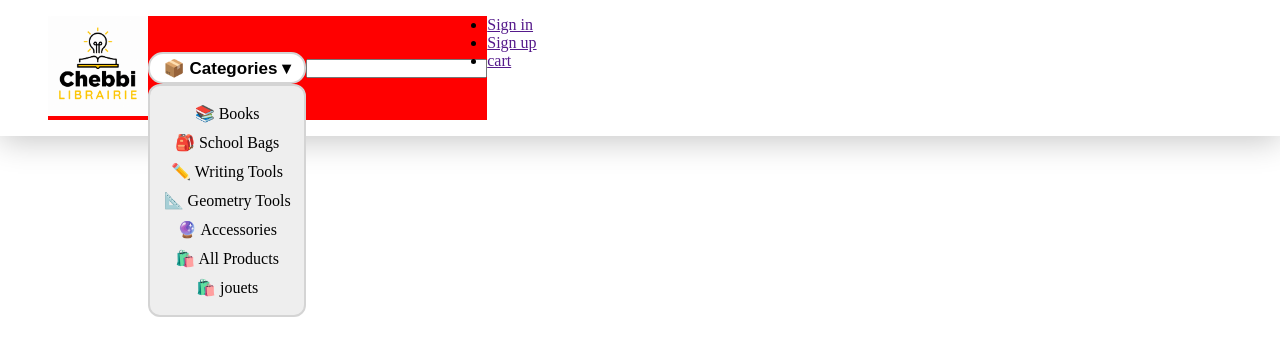
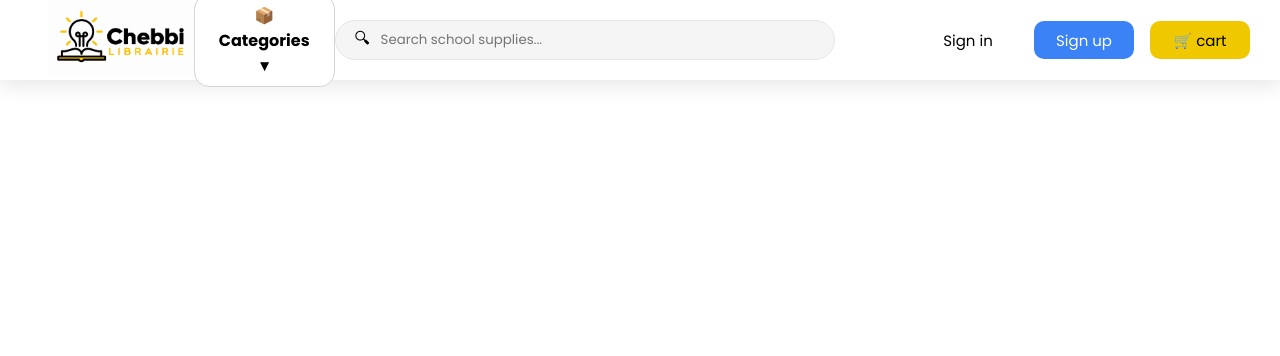
Before and after one commit to RayenRj/LibrairieChebbi, a PHP site: page /includes/header.html in a window 1280 px wide. Shown: the top 356 px of the page. Run offline with PHP 8.4, Linux system fonts and the light colour scheme.

Commit message:
Reglage du header

```diff
--- a/assets/css/header.css
+++ b/assets/css/header.css
@@ -5,6 +5,7 @@
     box-sizing: border-box;
     margin: 0;
     padding: 0;
+    font-family: "Poppins", sans-serif;
 }
 
 :root{
@@ -170,28 +52,37 @@ header{
     flex-direction: row;
     flex-wrap: nowrap;
     /* max-height: 100px; */
-    box-shadow: 0px 5px 30px rgba(0, 0, 0, 0.223);
+    box-shadow: 0px 5px 20px rgba(0, 0, 0, 0.1);
     position: fixed;
-    padding: 1em 3em;
+    padding: 0.5em 3em;
+    justify-content: space-between;
+    align-items: center;
+    height: 80px;
+    user-select: none;
 }
 header .left-part{
     display: flex;
     justify-content: space-evenly;
-    background-color: red;
+    /* background-color: red; */
     align-items: center;
+    width: 50%;
+
 }
 header img{
-    width: 100px;
+    height: 80px;
+    cursor: pointer;
 }
 
 header .left-part .categories button{
-    font-size: 17px;
+    font-size: 16px;
     font-weight: bold;
-    border: 2px solid var(--gray-300);
+    border: 1px solid var(--gray-300);
     border-radius: 15px;
-    padding: 0.2em 0.8em ;
+    padding: 0.5em 1.5em ;
     background-color: white;
+    cursor: pointer;
 }
+
 header .left-part .categories{
     position: relative;
 }
@@ -200,21 +91,133 @@ header .left-part .categories ul{
 }
 header .left-part .categories ul{
     position: absolute;
-    background-color: #eee;
-    border: 2px solid var(--gray-300);
+    background-color: #ffffff;
+    border: 1px solid var(--gray-300);
     width: 100%;
     border-radius: 12px;
     padding: 0.5em;
-    /* display: none; */
+    display: none;
     /* hedhi tetna7a ba3d  */
 }
 
 header .left-part .categories ul li a{
     color: black;
     text-decoration: none;
-    text-align: center;
+    text-align: left;
     width: 100%;
     display: block;
     margin: 10px auto;
+    padding-left: 1em;
+
 
 }
+
+
+header .left-part .categories button:hover{
+  border: #D4A800 1px solid;
+  background-color: #d4aa003d;
+}
+header .left-part .categories button:hover + ul{
+  display: block;
+}
+
+
+header .left-part .search .input-container{
+  width: 500px;
+  height: 40px;
+  border-radius: 2em;
+  position: relative;
+}
+
+
+
+header .left-part .search .input-container input{
+  position: absolute;
+  top: 0;
+  left: 0;
+  height: 100%;
+  width: 100%;
+  border-radius: 2em;
+  border: 1.5px solid var(--gray-200);
+  padding: 1em;
+  position: relative;
+  padding-left: 45px;
+  padding-right: 1em;
+  background-color: var(--gray-100);
+  position: relative;
+  width: 100%;
+
+}
+
+header .left-part .search .input-container input:focus{
+  box-shadow: 0px 0px 20px rgba(0, 0, 0, 0.1);
+  outline: var(--blue) 1px solid;
+  background-color: var(--white);
+}
+
+header .left-part .search .input-container span{
+  position: absolute;
+  z-index: 999;
+  top: 50%;
+  transform: translateY(-50%);
+  left: 20px;
+}
+
+
+
+
+
+
+/* part two */
+
+.part-two{
+
+  width: 25%;
+}
+.part-two ul{
+  list-style-type: none;
+  width: 100%;
+  display: flex;
+  justify-content: center;
+  gap: 1em;
+
+}
+.part-two ul li a{
+  list-style: none;
+  font-size: 15px;
+  text-decoration: none;
+  color: black;
+  display: inline-block;
+  padding: 0.5em 1em;
+  width: 100px;
+  text-align: center;
+
+}
+
+#sign-in{
+  border-radius: 10px;
+  transition: 0.5s ease all;
+}
+#sign-in:hover{
+  background-color: var(--gray-200);
+  color: var(--blue);
+}
+#sign-up{
+  background-color: var(--blue);
+  color: var(--white);
+  border-radius: 10px;
+  transition: 0.5s ease all;
+}
+
+#sign-up:hover{
+  background-color: #1e4481;
+}
+
+#cart{
+  border-radius: 10px;
+  background-color: var(--yellow-dark);
+  transition: 0.5s ease all;
+}
+#cart:hover{
+  background-color: var(--yellow-deep);
+}
--- a/includes/header.html
+++ b/includes/header.html
@@ -10,11 +10,11 @@
     <header>
         <div class="left-part">
             <div class="logo">
-                <img src="../assets/images/logo/logo1.png"  alt="logo">
+                <img src="../assets/images/logo/logo2.png"  alt="logo">
             </div>
             <div class="categories">
                 <button>📦 Categories ▾ </button>
-                <ul>
+                <ul class="dropdown-menu">
                     <li><a href="">📚 Books</a></li>
                     <li><a href="">🎒 School Bags</a></li>
                     <li><a href="">✏️ Writing Tools</a></li>
@@ -26,7 +26,11 @@
             </div>
             <div class="search">
                 <form action="" method="GET">
-                    <input type="search" id="search">
+
+                    <div class="input-container">
+                        <span>🔍︎</span>
+                        <input type="search" placeholder="Search school supplies..." id="search">
+                    </div>
                 </form>
             </div>
         </div>
@@ -34,9 +38,9 @@
 
         <div class="part-two">
             <ul>
-                <li><a href="">Sign in</a></li>
-                <li><a href="">Sign up</a></li>
-                <li><a href="">cart</a></li>
+                <li><a href="" id="sign-in">Sign in</a></li>
+                <li><a href="" id="sign-up">Sign up</a></li>
+                <li><a href="" id="cart">🛒 cart</a></li>
             </ul>
         </div>
     </header>
```
Also changed, not shown: other parts of assets/css/header.css (+0 -119 lines), assets/images/logo/logo2.png (added), assets/images/logo/logo3.png (added).
